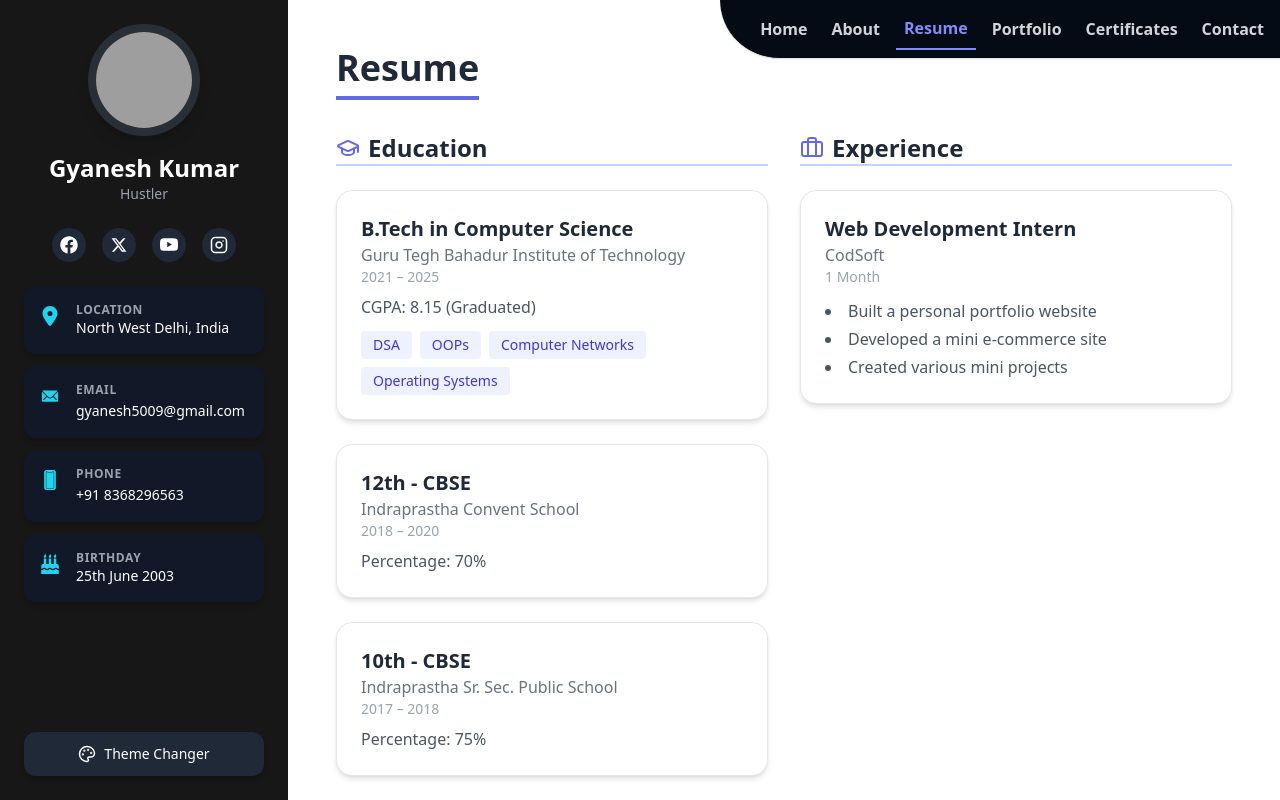
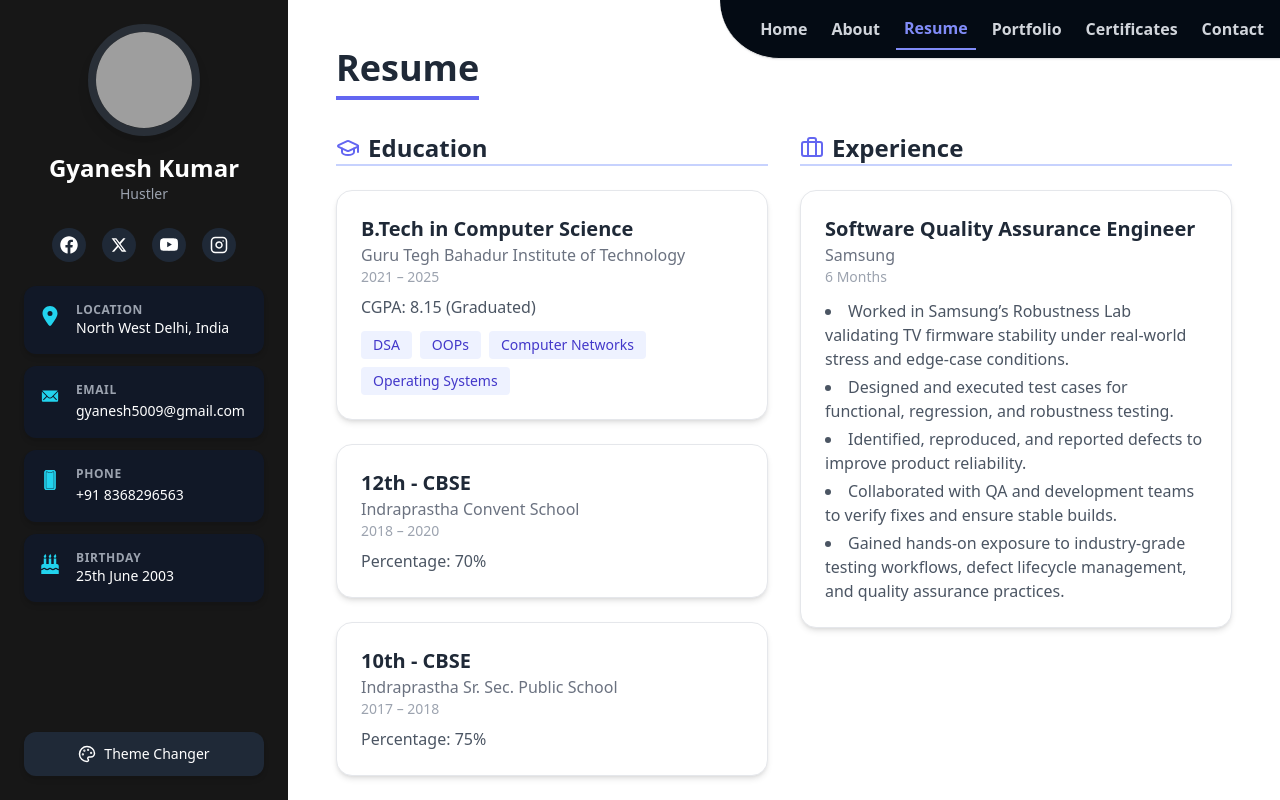
Before and after one commit to Gyaneshkr5009/PortfolioV3, a React (Vite) app: page / in a window 1280 px wide. Both pictures are taken after a click on the button "Resume". Shown: the top 800 px of the page. Built offline with nearby package versions, Linux system fonts and the light colour scheme; grey boxes are pictures that could not be loaded.

Commit message:
add experience

```diff
--- a/src/components/Resume.jsx
+++ b/src/components/Resume.jsx
@@ -37,13 +37,15 @@ const skills = [
 
 const experience = [
   {
-    role: 'Web Development Intern',
-    company: 'CodSoft',
-    duration: '1 Month',
+    role: 'Software Quality Assurance Engineer',
+    company: 'Samsung',
+    duration: '6 Months',
     description: [
-      'Built a personal portfolio website',
-      'Developed a mini e-commerce site',
-      'Created various mini projects',
+      'Worked in Samsung’s Robustness Lab validating TV firmware stability under real-world stress and edge-case conditions.',
+      'Designed and executed test cases for functional, regression, and robustness testing.',
+      'Identified, reproduced, and reported defects to improve product reliability.',
+      'Collaborated with QA and development teams to verify fixes and ensure stable builds.',
+      'Gained hands-on exposure to industry-grade testing workflows, defect lifecycle management, and quality assurance practices.'
     ],
   },
 ];
@@ -151,7 +153,7 @@ const Resume = () => {
           <div className="flex gap-4">
             {/* Preview Button */}
             <a
-              href="https://www.dropbox.com/home?preview=GyaneshKr_Resume.pdf"
+              href="https://www.dropbox.com/scl/fi/tw2al2m4cg0c6kehx873f/GyaneshKr_REsume.pdf?rlkey=ll31cbjfz8vpwymgcsi24a4c9&st=htht0rhw&dl=0"
               target="_blank"
               rel="noopener noreferrer"
               className="bg-indigo-500 hover:bg-indigo-600 text-white font-semibold py-2 px-6 rounded-lg shadow-md transition duration-200"
```
Also changed, not shown: 1 other file (tests, documents, lock files or other folders).
